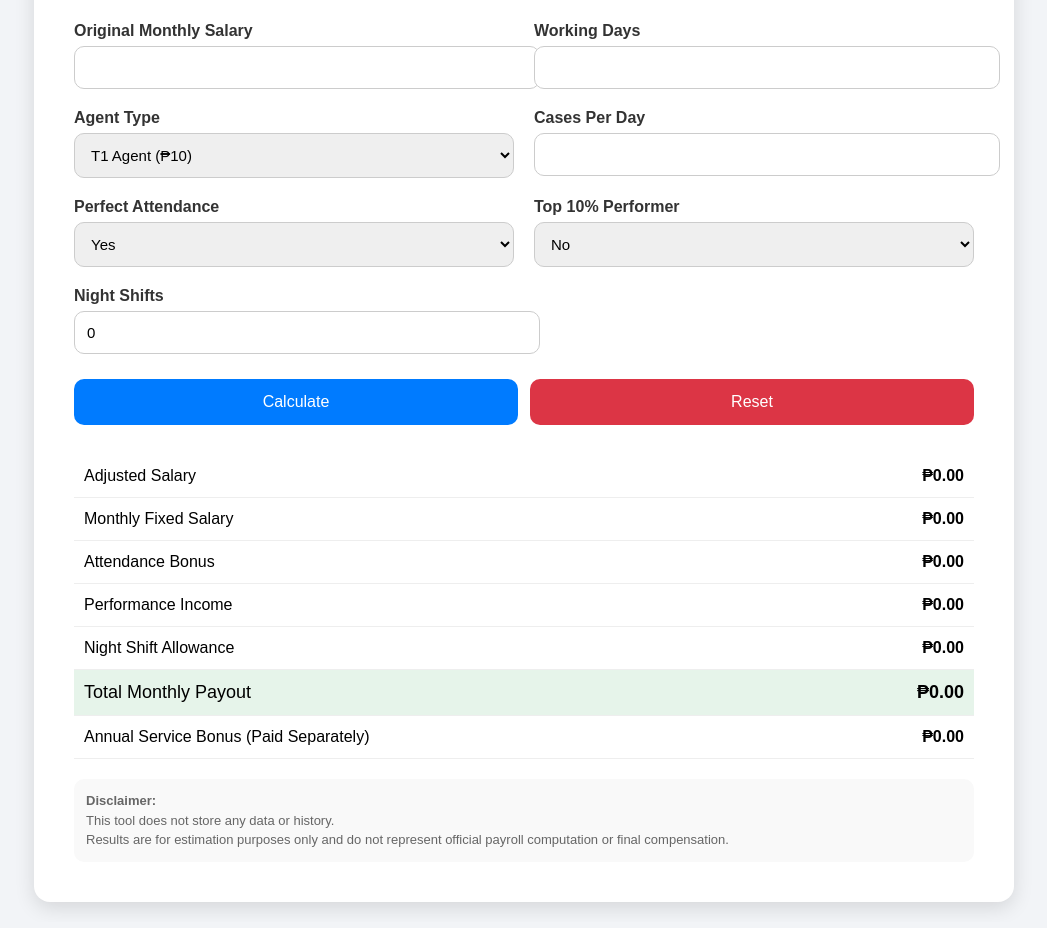
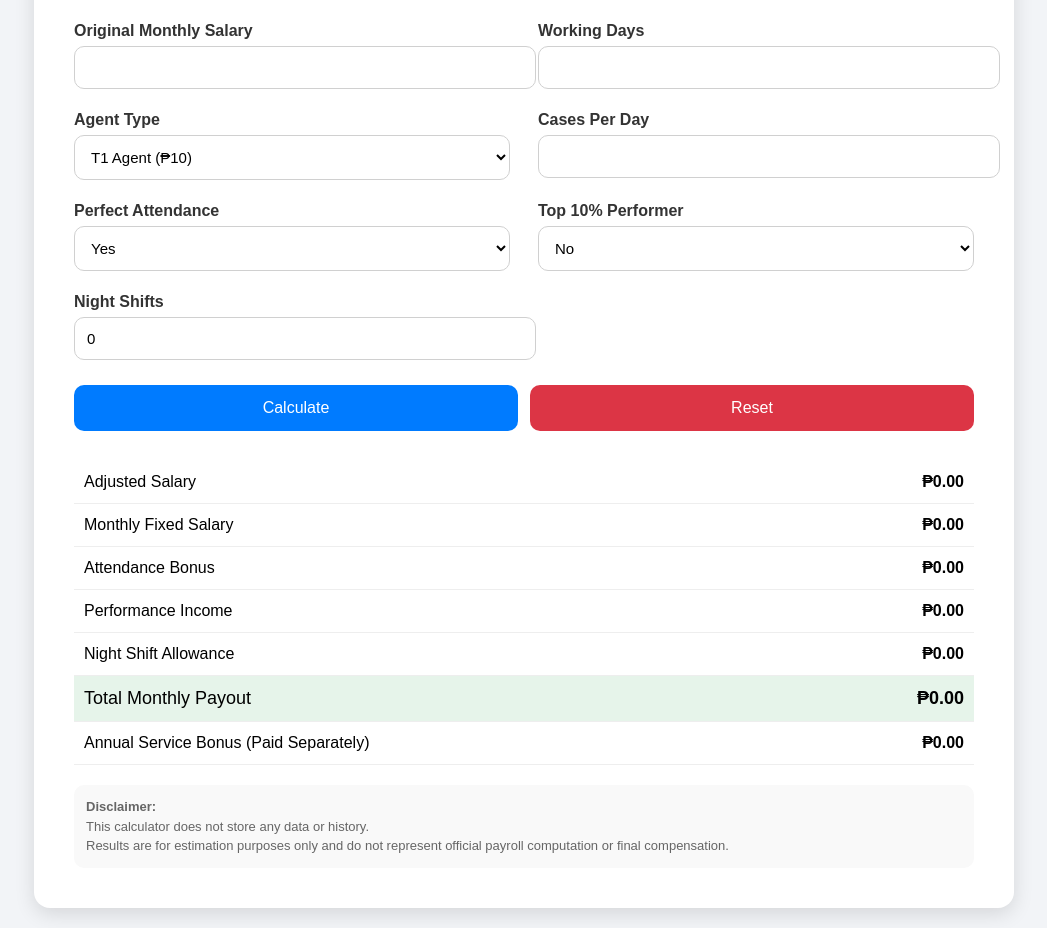
Before and after one commit to PaulP-debug/Salary-Calculator, a plain HTML site: page index.html in a window 1280 px wide. Shown: the part 142-1070 px from the top of the page, without its empty margins (116-1163 px from the left). Drawn offline with Linux system fonts and the light colour scheme.

Commit message:
Update index.html

```diff
--- a/index.html
+++ b/index.html
@@ -35,34 +35,39 @@ h1{
     font-size:14px;
 }
 
+/* FIXED GRID SPACING */
 .grid{
     display:grid;
     grid-template-columns:1fr 1fr;
-    gap:20px;
+    gap:22px 28px;
 }
 
+/* FIELD WRAPPER */
 .field{
     display:flex;
     flex-direction:column;
+    gap:6px;
 }
 
 label{
     font-weight:600;
-    margin-bottom:6px;
     color:#333;
 }
 
-input,select{
+input, select{
     width:100%;
     padding:12px;
-    border:1px solid #ccc;
+    border:1px solid #d0d0d0;
     border-radius:10px;
     font-size:15px;
-    outline:none;
+    background:#fff;
+    transition:0.2s;
 }
 
-input:focus,select:focus{
+input:focus, select:focus{
     border-color:#007bff;
+    box-shadow:0 0 0 3px rgba(0,123,255,0.1);
+    outline:none;
 }
 
 .buttons{
@@ -116,6 +121,13 @@ td:last-child{
     padding:12px;
     border-radius:10px;
     line-height:1.5;
+}
+
+/* MOBILE */
+@media(max-width:700px){
+    .grid{
+        grid-template-columns:1fr;
+    }
 }
 </style>
 
@@ -199,7 +211,7 @@ Internal estimation tool for monthly compensation breakdown
 
 <div class="note">
 <b>Disclaimer:</b><br>
-This tool does not store any data or history.<br>
+This calculator does not store any data or history.<br>
 Results are for estimation purposes only and do not represent official payroll computation or final compensation.
 </div>
 
@@ -211,8 +223,8 @@ Results are for estimation purposes only and do not represent official payroll c
 
 function peso(val){
 return "₱" + val.toLocaleString("en-PH", {
-minimumFractionDigits:2,
-maximumFractionDigits:2
+    minimumFractionDigits:2,
+    maximumFractionDigits:2
 });
 }
 
@@ -237,7 +249,7 @@ let fixed = adjusted * 0.80;
 let attendanceBonus = attendance === "yes" ? adjusted * 0.05 : 0;
 let annual = adjusted * 0.15;
 
-// Performance
+// Performance logic (FIXED)
 let performance = days * cases * rate;
 
 if(top === "yes"){
```
